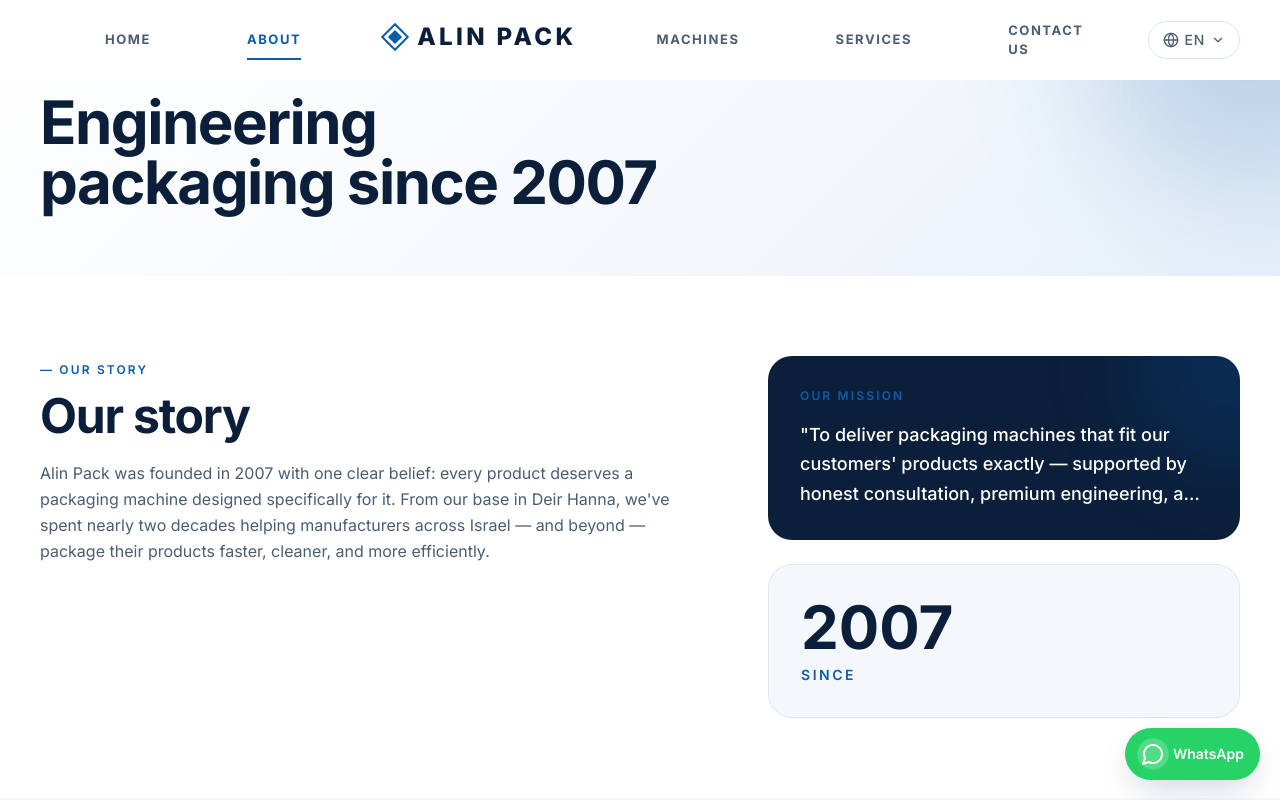
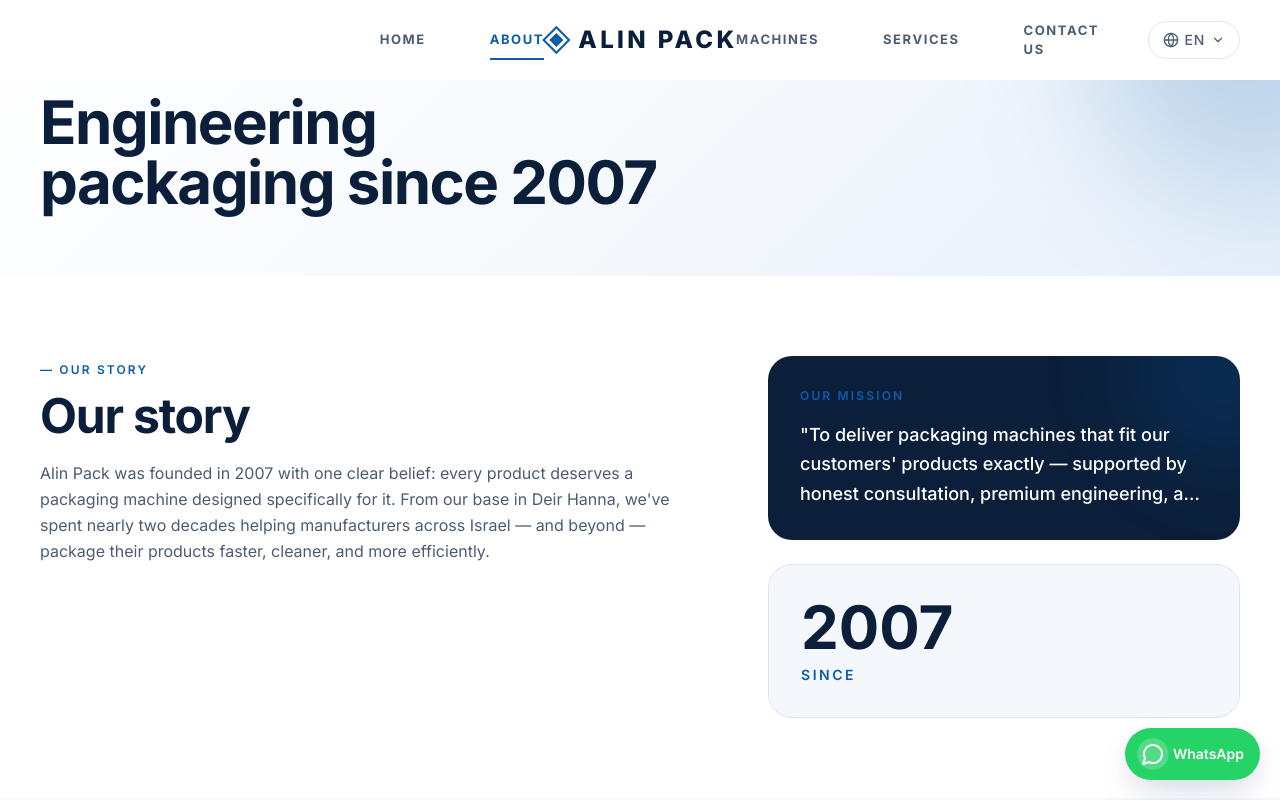
Before and after one commit to ibrapr/AlinPack, a Next.js app: page /en/about in a window 1280 px wide. Shown: the top 800 px of the page. Built offline with nearby package versions, Linux system fonts and the light colour scheme.

Commit message:
Center header logo independently

```diff
--- a/components/Navbar.tsx
+++ b/components/Navbar.tsx
@@ -75,7 +75,7 @@
       )}
     >
       <div className="container-wide relative flex h-20 items-center justify-between gap-4">
-        <nav className="hidden lg:flex flex-1 items-center justify-end gap-16 xl:gap-24">
+        <nav className="hidden lg:flex w-[42%] items-center justify-end gap-12 xl:gap-16">
           {navLeft.map((item) => (
             <Link
               key={item.href}
@@ -95,12 +95,16 @@
           ))}
         </nav>
 
-        <Link href={`/${locale}`} className="mx-10 flex-shrink-0 xl:mx-16" aria-label="Pack Line">
+        <Link
+          href={`/${locale}`}
+          className="absolute start-1/2 top-1/2 flex -translate-x-1/2 -translate-y-1/2"
+          aria-label="Alin Pack"
+        >
           <Logo dark={onDark} priority />
         </Link>
 
-        <div className="hidden lg:flex flex-1 items-center justify-start gap-12 xl:gap-16">
-          <nav className="flex items-center gap-16 xl:gap-24">
+        <div className="hidden lg:flex w-[42%] items-center justify-start gap-8 xl:gap-10">
+          <nav className="flex items-center gap-12 xl:gap-16">
             {navRight.map((item) => (
               <Link
                 key={item.href}
```
